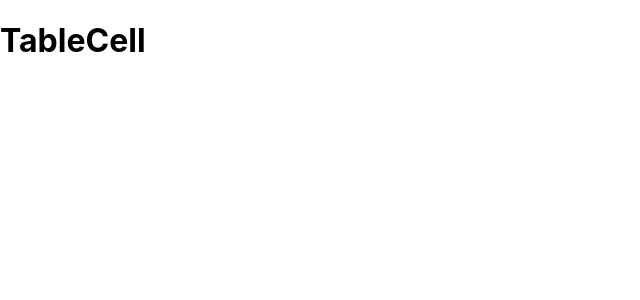
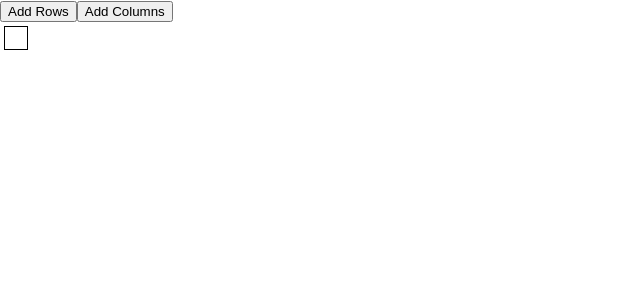
Before and after one commit to 9Mohamedismail/Assignment6, a React (Create React App) app in the folder assignment6/: page / in a window 1280 px wide. Shown: the top 300 px of the page, without its empty margins (0-640 px from the left). Built offline with nearby package versions, Linux system fonts and the light colour scheme.

Commit message:
addRow/addCol worksgit add .

```diff
--- a/assignment6/src/App.css
+++ b/assignment6/src/App.css
@@ -1,38 +1,5 @@
-.App {
-  text-align: center;
+.cell {
+  width: 20px;
+  height: 20px;
+  border: 1px solid black;
 }
-
-.App-logo {
-  height: 40vmin;
-  pointer-events: none;
-}
-
-@media (prefers-reduced-motion: no-preference) {
-  .App-logo {
-    animation: App-logo-spin infinite 20s linear;
-  }
-}
-
-.App-header {
-  background-color: #282c34;
-  min-height: 100vh;
-  display: flex;
-  flex-direction: column;
-  align-items: center;
-  justify-content: center;
-  font-size: calc(10px + 2vmin);
-  color: white;
-}
-
-.App-link {
-  color: #61dafb;
-}
-
-@keyframes App-logo-spin {
-  from {
-    transform: rotate(0deg);
-  }
-  to {
-    transform: rotate(360deg);
-  }
-}
--- a/assignment6/src/App.js
+++ b/assignment6/src/App.js
@@ -1,11 +1,11 @@
-import React from 'react';
-import Table from './components/Table';
-import './App.css';
+import React from "react";
+import Table from "./components/Table";
+import "./App.css";
 
 function App() {
   return (
     <div>
-      <Table></Table>
+      <Table />
     </div>
   );
 }
--- a/assignment6/src/components/Table.jsx
+++ b/assignment6/src/components/Table.jsx
@@ -1,16 +1,32 @@
-import React, {Component} from "react";
+import React, { useState } from "react";
 import TableRow from "./TableRow";
 
-class Table extends Component {
-    constructor(props) {
-        super(props);
-    }
-    state = {  }
-    render() {
-        return (
-            <TableRow></TableRow>
-        );
-    }
+function Table(props) {
+  const [rows, setRows] = useState(1);
+  const [columns, setColumns] = useState(1);
+
+  const addRow = () => {
+    setRows(rows + 1);
+  };
+
+  const addColumn = () => {
+    setColumns(columns + 1);
+  };
+
+  let table = [];
+  for (let i = 0; i < rows; i++) {
+    table.push(<TableRow key={i} columns={columns} />);
+  }
+
+  return (
+    <div>
+      <button onClick={() => addRow()}>Add Rows</button>
+      <button onClick={() => addColumn()}>Add Columns</button>
+      <table>
+        <div>{table}</div>
+      </table>
+    </div>
+  );
 }
 
 export default Table;
--- a/assignment6/src/components/TableCell.jsx
+++ b/assignment6/src/components/TableCell.jsx
@@ -1,15 +1,7 @@
-import React, {Component} from "react";
+import React from "react";
 
-class TableCell extends Component {
-    constructor(props) {
-        super(props);
-    }
-    state = {  }
-    render() {
-        return (
-            <h1>TableCell</h1>
-        );
-    }
+function TableCell(props) {
+  return <td className="cell">{props.children}</td>;
 }
 
 export default TableCell;
--- a/assignment6/src/components/TableRow.jsx
+++ b/assignment6/src/components/TableRow.jsx
@@ -1,15 +1,12 @@
-import React, {Component} from "react";
+import React from "react";
 import TableCell from "./TableCell";
-class TableRow extends Component {
-    constructor(props) {
-        super(props);
-    }
-    state = {  }
-    render() {
-        return (
-            <TableCell></TableCell>
-        );
-    }
+
+function TableRow(props) {
+  let tableColumns = [];
+  for (let i = 0; i < props.columns; i++) {
+    tableColumns.push(<TableCell key={i} />);
+  }
+  return <tr>{tableColumns}</tr>;
 }
 
 export default TableRow;
```
